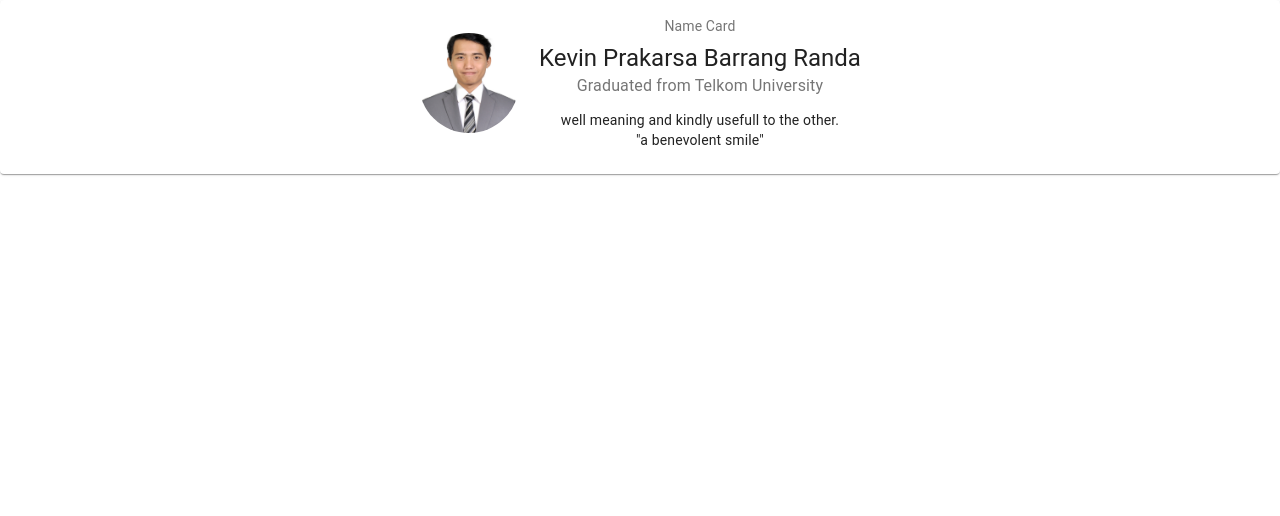
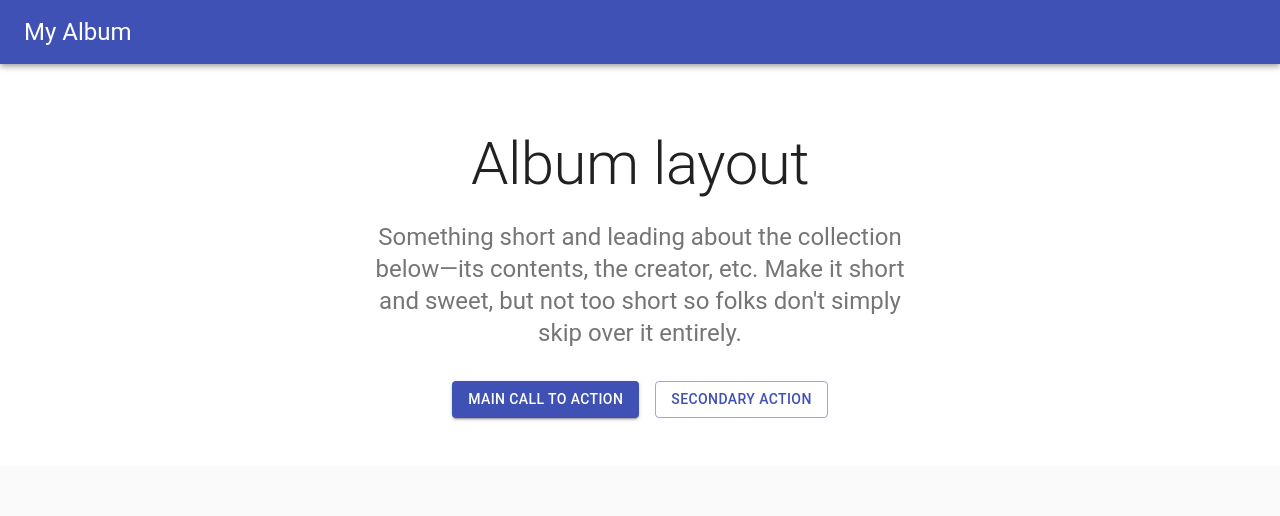
Before and after one commit to kevinprakarsa/resume-kevin, a React (Create React App) app: page / in a window 1280 px wide. Shown: the top 516 px of the page. Built offline with nearby package versions, Linux system fonts and the light colour scheme.

Commit message:
init: gh-pages

```diff
--- a/package.json
+++ b/package.json
@@ -31,5 +31,8 @@
       "last 1 firefox version",
       "last 1 safari version"
     ]
+  },
+  "devDependencies": {
+    "gh-pages": "^3.1.0"
   }
 }
--- a/src/App.js
+++ b/src/App.js
@@ -1,13 +1,13 @@
 import React from 'react';
 import './App.css';
-import Index from './pages/Index';
-//import AboutMe from './pages/AboutMe';
+//import Index from './pages/Index';
+import AboutMe from './pages/AboutMe';
 
 function App() {
   return (
     <div className="App">
-      <Index />
-      {/* <AboutMe/> */}
+      {/* <Index /> */}
+      <AboutMe/>
     </div>
   );
 }
--- a/src/pages/AboutMe.jsx
+++ b/src/pages/AboutMe.jsx
@@ -65,8 +65,8 @@ export default function Album() {
             <CssBaseline />
             <AppBar position="relative">
                 <Toolbar>
-                    <Typography variant="h6" color="inherit" noWrap>
-                        Album layout
+                    <Typography variant="h5" color="inherit" noWrap>
+                        My Album
           </Typography>
                 </Toolbar>
             </AppBar>
```
Also changed, not shown: 1 other file (tests, documents, lock files or other folders).
